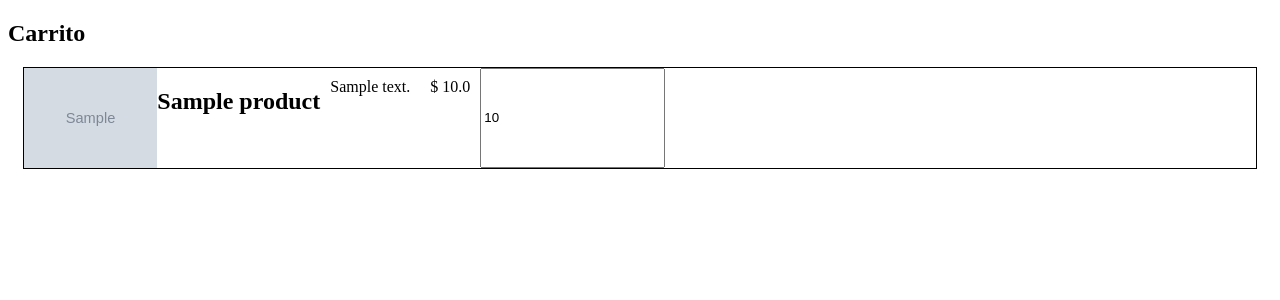
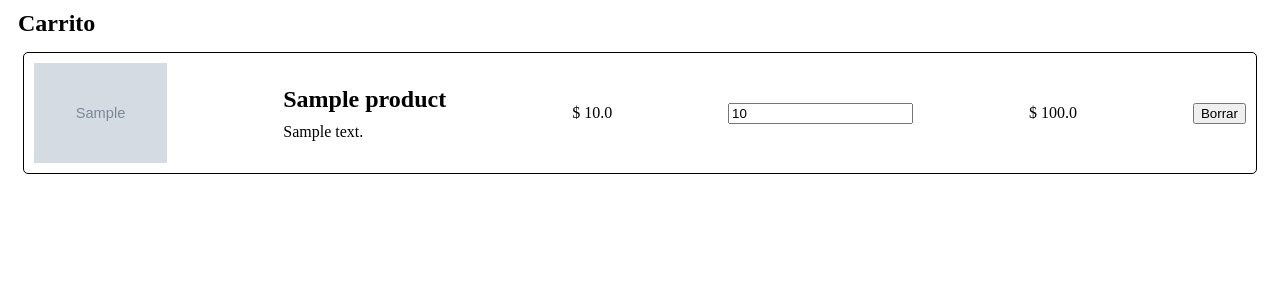
Before and after one commit to brunoricciweb/python, a FastAPI app: page /seecart/1 in a window 1280 px wide. Shown: the top 300 px of the page. Run offline with FastAPI, Linux system fonts and the light colour scheme; tables that the repository leaves empty hold one stand-in row (values such as "Sample post"); grey boxes marked "Sample" are stand-in pictures.

Commit message:
agregada lógica para eliminar productos del carrito cuando amount=0 + botón eliminar

```diff
--- a/ecommerce/db.py
+++ b/ecommerce/db.py
@@ -88,3 +88,18 @@ def upsertCartProduct(userId, productId, amount):
         session.commit()
         session.refresh(cartProduct)
         return cartProduct
+
+
+def deletCartProduct(userId, productId):
+    with Session(engine) as session:
+        prodToDelete = session.exec( select(Carts)
+                                .where(Carts.user_id == userId)         # WHERE cart.user_id = userId
+                                .where(Carts.product_id == productId)   # AND cart.product_id = productId
+                                ).first()
+
+        if(prodToDelete == None): return {}
+
+        session.delete(prodToDelete)
+        session.commit()
+        return {'status':'deleted',
+                'object': prodToDelete}
--- a/ecommerce/main.py
+++ b/ecommerce/main.py
@@ -3,7 +3,7 @@ from sqlmodel import Field, Session, SQLModel, create_engine, select, delete
 
 from fastapi.templating import Jinja2Templates
 from fastapi.responses import HTMLResponse
-from db import Product, create_db_and_tables, engine, readAllProducts, createProduct, deleteProduct,upsertCartProduct,getCart
+from db import Product, create_db_and_tables, engine, readAllProducts, createProduct, deleteProduct,upsertCartProduct,getCart,deletCartProduct
 
 
 app = FastAPI()
@@ -52,17 +52,20 @@ async def getProducts(id:int):
 ############# Carrito #################
 @app.post("/cart")
 async def addProductToCart(cartProduct: dict):
+    # leemos los valores del body -> cartProduct
     print(f'producto agregado al carrito --> atributos: ', cartProduct)
 
-    # leemos los valores del body -> cartProduct
-    respuesta = upsertCartProduct(cartProduct['userId'],cartProduct['productId'],cartProduct['amount'])
+    #agregamos lógica para que si amount es 0, no invoque upsertCartProduct sino a deleteCartProduct
+    if(cartProduct['amount'] != 0):
+        respuesta = upsertCartProduct(cartProduct['userId'],cartProduct['productId'],cartProduct['amount'])
+    else:
+        respuesta = deletCartProduct(cartProduct['userId'],cartProduct['productId'])
     return respuesta
 
 @app.get("/cart/{userId}")
 async def getCartByUserId(userId: int):
     carrito = getCart(userId)
     print(f'carrito del usuario "{userId}" --> ', carrito)
-
     # [
     #     {
     #         "id":1,
@@ -70,10 +73,16 @@ async def getCartByUserId(userId: int):
     #         "description":"",
     #         "price":"",
     #         "img_url":"",
-
     #         "amount":0,
     #     }
     # ]
+    return carrito
 
 
-    return carrito
+@app.delete("/cart")
+async def deleteProductFromCart(cartProduct: dict):
+    print(f'DELETE /cart  - producto eliminado del carrito --> atributos: ', cartProduct)
+
+    # leemos los valores del body -> cartProduct
+    respuesta = deletCartProduct(cartProduct['userId'],cartProduct['productId'])
+    return respuesta
--- a/ecommerce/templates/cart.html
+++ b/ecommerce/templates/cart.html
@@ -14,6 +14,20 @@
         div>p {
             margin: 10px
         }
+        h2{
+            margin:10px;
+        }
+
+        .main-container{
+            display: flex;
+            /* flex-wrap: wrap; */
+            margin:15px;
+            padding: 10px;
+            border:1px solid black;
+            border-radius: 5px;
+            justify-content: space-between;
+            align-items: center;
+        }
     </style>
 </head>
 
@@ -21,16 +35,22 @@
     <h2>Carrito</h2>
 
     {% for p in cartProducts %}
-    <div style="display: flex;margin:15px;border:1px solid black;">
+    <div class="main-container">
         <img src={{p.img_url}} alt="foto">
 
-        <h2>{{p.name}}</h2>
-        <p>{{p.description}}</p>
+        <div>
+            <h2>{{p.name}}</h2>
+            <p>{{p.description}}</p>
+        </div>
 
         <p>$ {{p.price}}</p>
 
-        <input type="number" name="qty" id="input-qty" min="0" value={{p.amount}} onchange="updateCart({{p.id}},this)">
+        <input type="number" name="qty" id="input-qty" min="0" value={{p.amount}} onchange="updateCart({{p.id}},this,{{p.price}})">
 
+
+        <p id="subtotal_{{p.id}}"> $ {{p.amount * p.price}} </p>
+
+        <button type="button" onclick="deleteCartProduct({{p.id}})">Borrar</button>
 
     </div>
     {% endfor %}
@@ -38,10 +58,10 @@
 </body>
 <script>
 
-    function updateCart(productId, inputRef) {
+    function updateCart(productId, inputRef, productPrice) {
         // console.log(productId, inputRef);
 
-        let amount = inputRef.value;
+        let amount = parseInt(inputRef.value);
 
         fetch("/cart", {
             method: "POST",
@@ -58,11 +78,29 @@
         .then(function (data) {
             console.log('respuesta servidor:',JSON.stringify(data));
 
+            let elemSubtotal = document.getElementById(`subtotal_${productId}`);
+            elemSubtotal.innerHTML = `$ ${amount * productPrice}` ;  // $123.45  -> damos formato al precio
         })
 
 
     }
 
+    function deleteCartProduct(productId){
+        fetch("/cart", {
+            method: "DELETE",
+            headers: {
+                'Content-Type': 'application/json'
+            },
+            body: JSON.stringify({
+                userId: 1,       // hardcodeado
+                productId: productId,
+            })
+        })
+        .then(function (res) { return res.json(); })
+        .then(function (data) {
+            console.log('deleteCartProduct -> respuesta servidor:',JSON.stringify(data));
+        })
+    }
 </script>
 
 </html>
```
